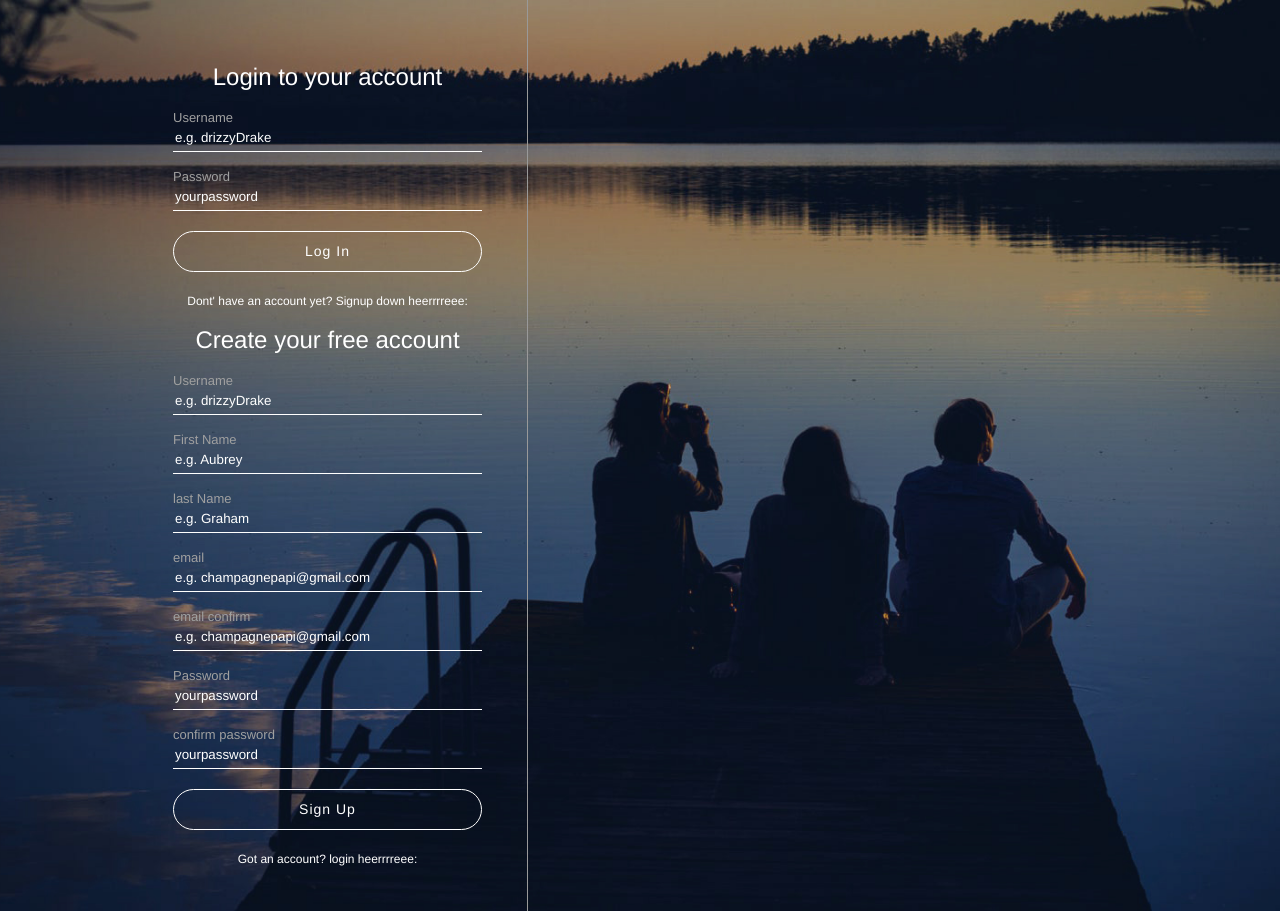
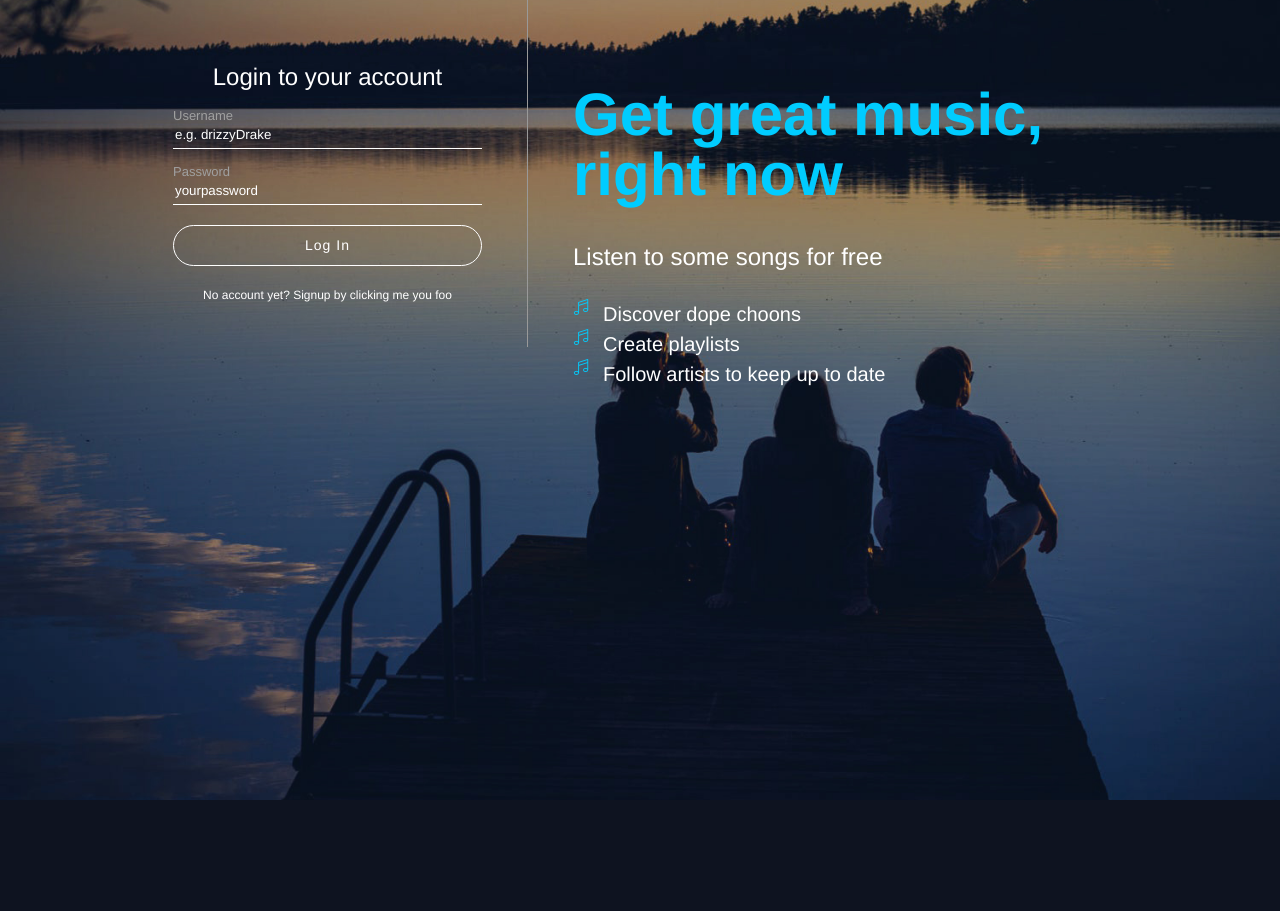
Before and after one commit to grungebob/Slotify, a PHP site: page /register.php in a window 1280 px wide. After the commit the page ends 800 px from the top, so only its background shows below. Run offline with PHP 8.4, Linux system fonts and the light colour scheme.

Commit message:
Landing Page Stylin Complete

```diff
--- a/assets/css/register.css
+++ b/assets/css/register.css
@@ -79,6 +79,7 @@ body {
     color: #a0a0a0;
     font-size: 13px;
     margin-top: 15px;
+    display: block;
 }
 
 #inputContainer button {
@@ -102,8 +103,54 @@ body {
 .hasAccountText span{
     font-weight: bold;
     font-size: 12px;
+    cursor:pointer;
+
 }
 
 .hasAccountText {
     text-align: center;
 }
+
+#registerForm,
+#loginForm {
+    display: none;
+}
+
+#loginText {
+    padding:45px;
+    display:table-cell;
+}
+
+#loginText h1 {
+    color: #00ccff;
+    font-size: 60px;
+    font-weight: bold;
+}
+
+#loginText h2 {
+    margin: 30px 0;
+}
+
+#loginText ul {
+    padding: 0;
+}
+
+/* #loginText img {
+    position: absolute;
+    left: 0px;
+    max-height: 10px;
+    max-width: 10px;
+} */
+
+#loginText li {
+    font-size: 20px;
+    list-style-type: none;
+    padding: 5px 30px;
+    background: url(../images/icons/note.png) no-repeat 0 0;
+}
+
+#inputContainer .errorMessage{
+    color: #00ccff;
+    font-size: 12px;
+    display: block;
+}
--- /dev/null
+++ b/assets/js/register.js
@@ -0,0 +1,16 @@
+$(document).ready(function(){
+    console.log('wu tang foreva')
+    $("#hideLogin").click(function(){
+        console.log('login hider pressed');
+        $("#loginForm").hide();
+        $("#registerForm").show();
+
+    });
+
+    $("#hideRegister").click(function(){
+        console.log('reg hider pressed');
+        $("#loginForm").show();
+        $("#registerForm").hide();
+
+    });
+})
--- a/register.php
+++ b/register.php
@@ -24,8 +24,33 @@
     <meta http-equiv="X-UA-Compatible" content="ie=edge">
     <title>Welcome to Slotify</title>
     <link rel="stylesheet" type="text/css" href="assets/css/register.css">
+
+    <script src="https://ajax.googleapis.com/ajax/libs/jquery/3.3.1/jquery.min.js"></script>
+    <script src="assets/js/register.js"></script>
+
+
 </head>
 <body>
+
+    <?php
+        if(isset($_POST['registerButton'])) {
+            echo ' <script>
+                $(document).ready(function(){
+                    $("#loginForm").hide();
+                    $("#registerForm").show();
+                    })
+                </script>';
+        } else {
+            echo ' <script>
+                $(document).ready(function(){
+                    $("#loginForm").show();
+                    $("#registerForm").hide();
+                    })
+                </script>';
+        }
+    ?>
+
+
     <div id="background">
 
         <div id="loginContainer">
@@ -36,17 +61,17 @@
                     <p>
                     <?php echo $account->getError(Constants::$loginFailed); ?>
                         <label for="loginUsername">Username</label>
-                        <input id="loginUsername" name="loginUsername" type="text" placeholder="e.g. drizzyDrake" required>
+                        <input id="loginUsername" name="loginUsername" type="text" placeholder="e.g. drizzyDrake" value="<?php getInputValue('loginUsername') ?>" required>
                     </p>
                     <p>
                         <label for="loginPassword">Password</label>
-                        <input id="loginPassword" name="loginPassword" type="password" placeholder="yourpassword" required>
+                        <input id="loginPassword" name="loginPassword" type="password" placeholder="yourpassword" value="<?php getInputValue('loginPassword') ?>" required>
                     </p>
 
                     <button type="submit" name="loginButton">Log In</button>
 
                     <div class="hasAccountText">
-                        <span id="hideLogin">Dont' have an account yet? Signup down heerrrreee:</span>
+                        <span id="hideLogin">No account yet? Signup by clicking me you foo</span>
                     </div>
 
                 </form>
@@ -96,11 +121,24 @@
                     <button type="submit" name="registerButton">Sign Up</button>
 
                     <div class="hasAccountText">
-                        <span id="hideRegister">Got an account? login heerrrreee:</span>
+                        <span id="hideRegister">Got an account? login heerrrreee!</span>
                     </div>
 
                 </form>
             </div>
+
+            <div id="loginText">
+                <h1>Get great music, right now</h1>
+                <h2>Listen to some songs for free</h2>
+
+                <ul>
+                    <li>Discover dope choons</li>
+                    <li>Create playlists</li>
+                    <li>Follow artists to keep up to date</li>
+                </ul>
+
+            </div>
+
         </div>
     </div>
 </body>
```
Also changed, not shown: assets/images/icons/._note.png (added), assets/images/icons/._note.svg (added), assets/images/icons/note.png (added), assets/images/icons/note.svg (added).
